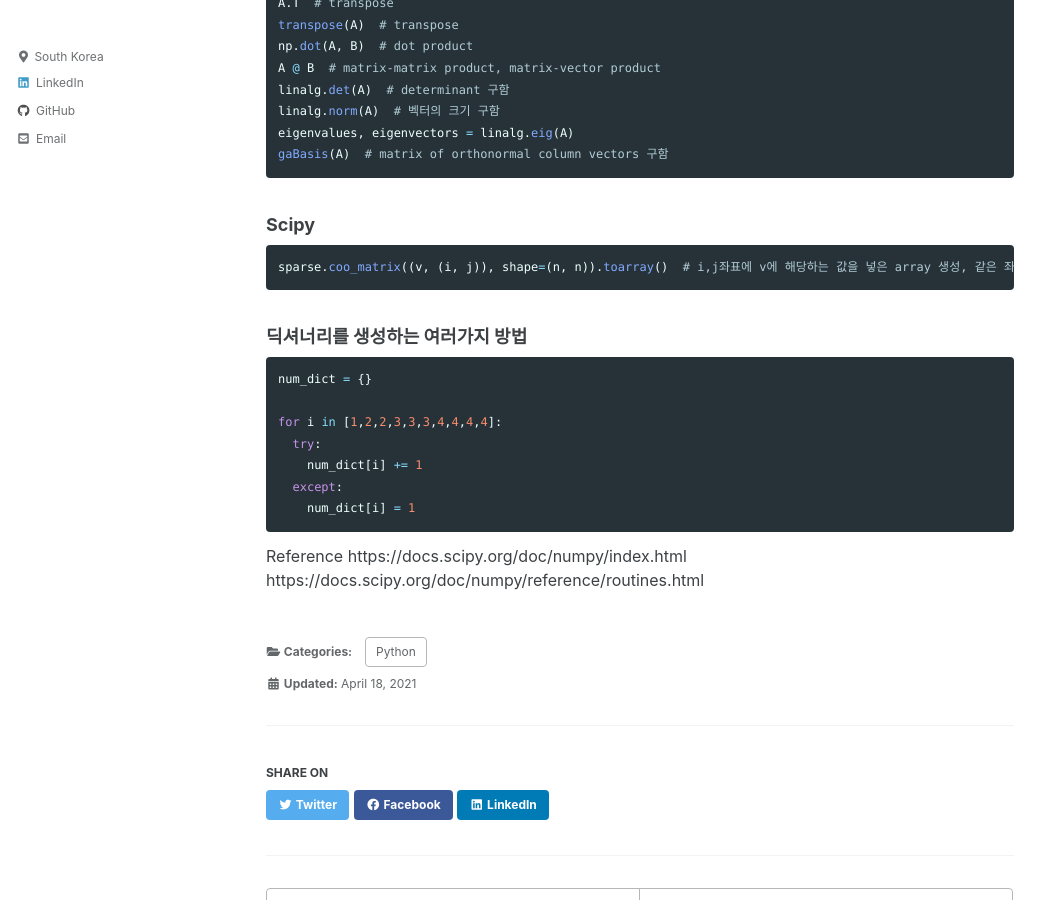
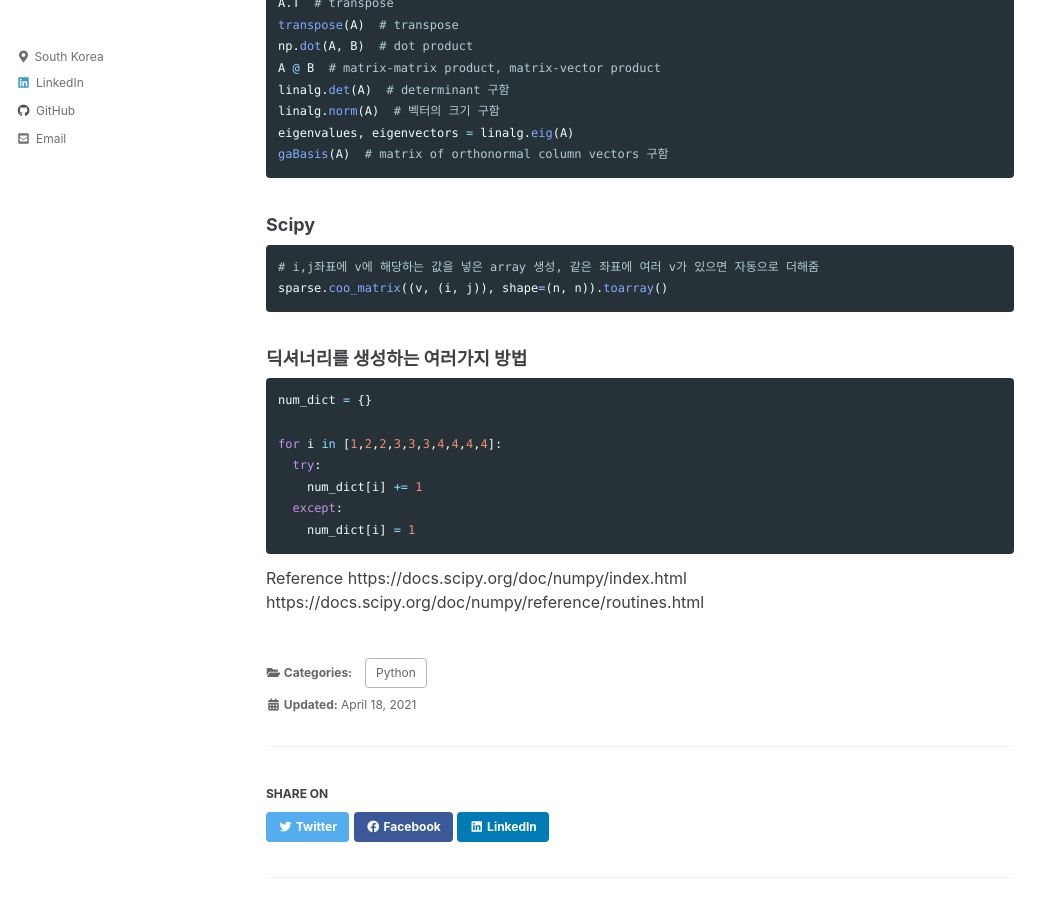
Before and after one commit to amoryoungakim/amoryoungakim.github.io, a Jekyll site: the page built from _posts/2021-04-18-how-to-use-Numpy.md, in a window 1280 px wide and 900 px high, scrolled down 3867 px. Shown: the whole window, without its empty margins (0-1060 px from the left). Built offline with Jekyll 4.4.1, drawn with Linux system fonts in a browser that asks for light colours; cached includes are drawn as plain includes; comment, search, counter and statistics services are not loaded.

````diff
--- a/_posts/2021-04-18-how-to-use-Numpy.md
+++ b/_posts/2021-04-18-how-to-use-Numpy.md
@@ -199,7 +199,8 @@ gaBasis(A)  # matrix of orthonormal column vectors 구함
 ### Scipy
 
 ```python
-sparse.coo_matrix((v, (i, j)), shape=(n, n)).toarray()  # i,j좌표에 v에 해당하는 값을 넣은 array 생성, 같은 좌표에 여러 v가 있으면 자동으로 더해줌
+# i,j좌표에 v에 해당하는 값을 넣은 array 생성, 같은 좌표에 여러 v가 있으면 자동으로 더해줌
+sparse.coo_matrix((v, (i, j)), shape=(n, n)).toarray()
 ```
 
 ### 딕셔너리를 생성하는 여러가지 방법
````
